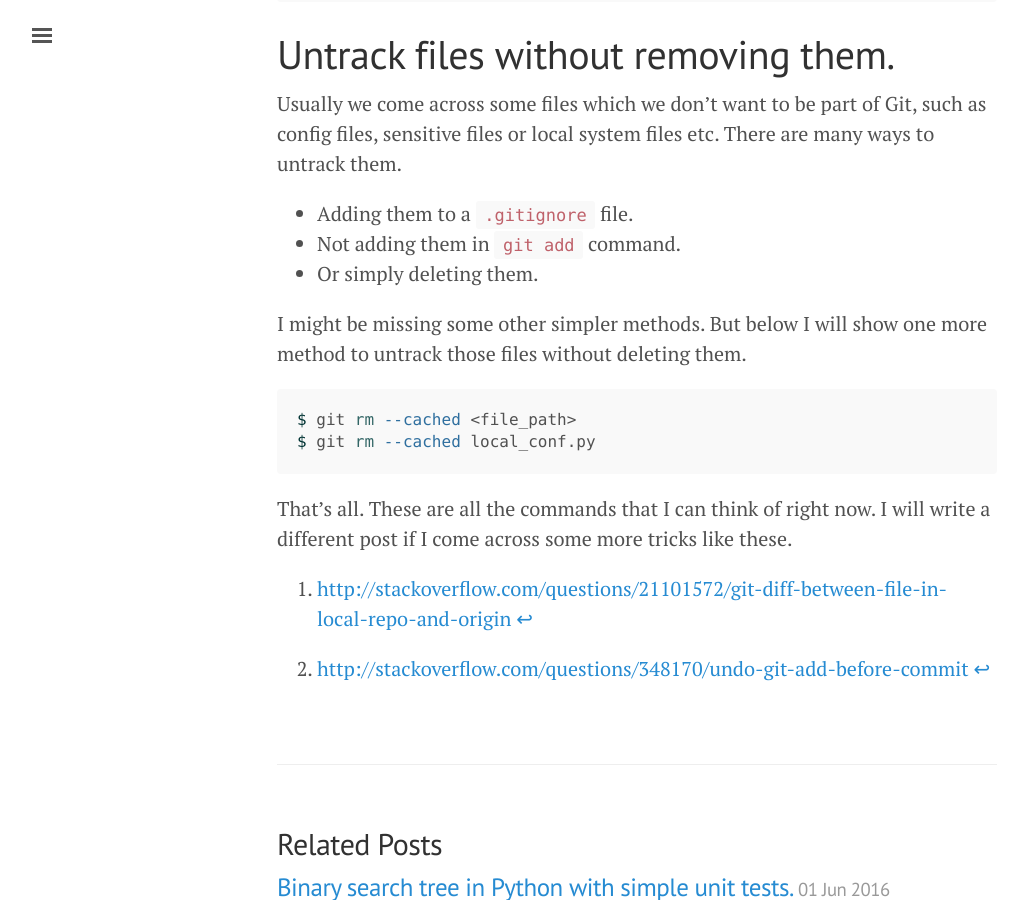
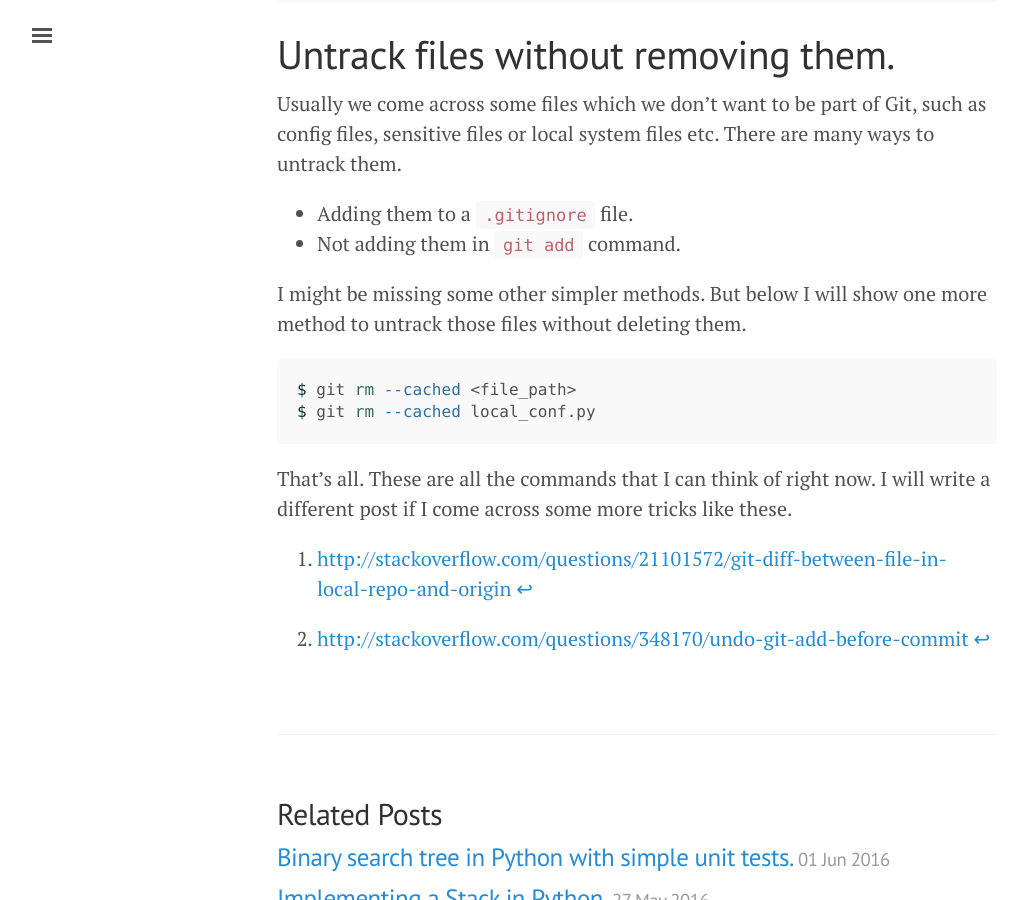
Before and after one commit to pattu777/pattu777.github.io, a Jekyll site: the page built from _posts/2016-06-19-Git-commands.md, in a window 1280 px wide and 900 px high, scrolled down 2227 px. Shown: the whole window, without its empty margins (3-1023 px from the left). Built offline with Jekyll 4.4.1, drawn with Linux system fonts in a browser that asks for light colours; comment, search, counter and statistics services are not loaded.

Commit message:
git command post updated

```diff
--- a/_posts/2016-06-19-Git-commands.md
+++ b/_posts/2016-06-19-Git-commands.md
@@ -75,7 +75,6 @@ Usually we come across some files which we don't want to be part of Git, such as
 
 * Adding them to a `.gitignore` file.
 * Not adding them in `git add` command.
-* Or simply deleting them.
 
 I might be missing some other simpler methods. But below I will show one more method to untrack those files without deleting them.
 
```
